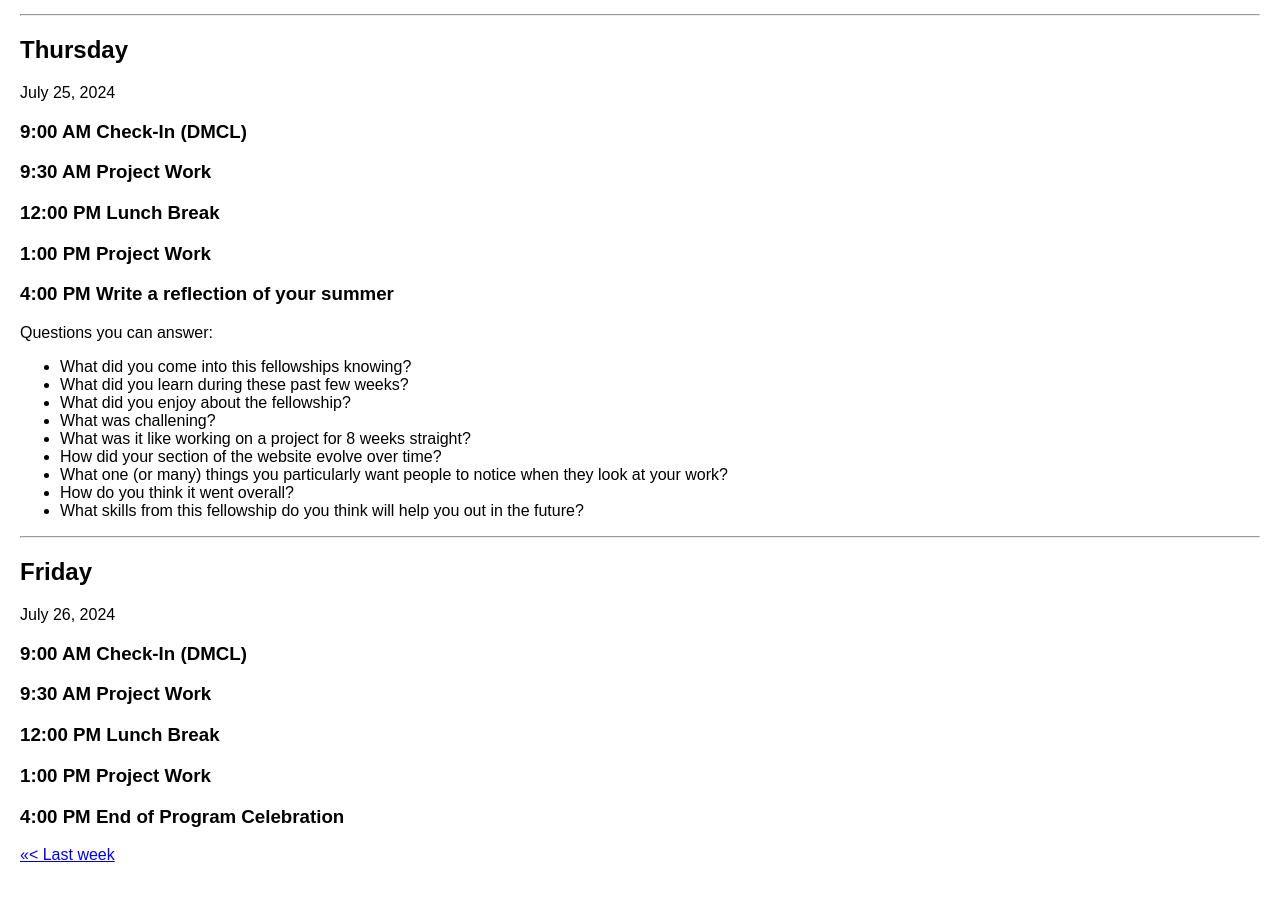
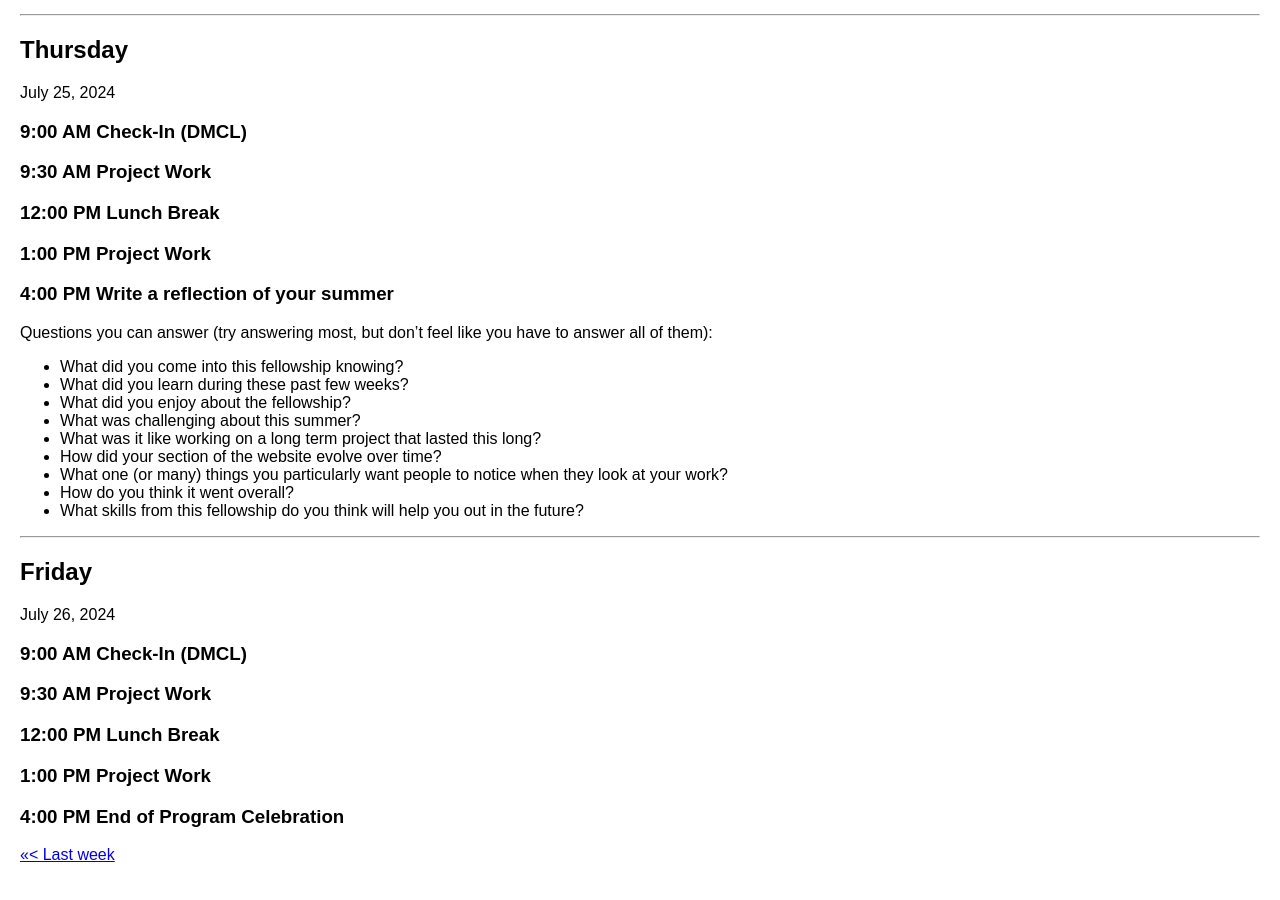
Before and after one commit to digbmc/dssf-syll, a Jekyll site: the page built from _weeks/08-final.md, in a window 1280 px wide and 900 px high, scrolled down 1450 px. Built offline with Jekyll 4.4.1, drawn with Linux system fonts in a browser that asks for light colours.

Commit message:
Update 08-final.md

```diff
--- a/_weeks/08-final.md
+++ b/_weeks/08-final.md
@@ -75,12 +75,12 @@ July 25, 2024
 
 ### 4:00 PM Write a reflection of your summer
 
-Questions you can answer:
-- What did you come into this fellowships knowing?
+Questions you can answer (try answering most, but don't feel like you have to answer all of them):
+- What did you come into this fellowship knowing?
 - What did you learn during these past few weeks?
 - What did you enjoy about the fellowship?
-- What was challening?
-- What was it like working on a project for 8 weeks straight?
+- What was challenging about this summer?
+- What was it like working on a long term project that lasted this long?
 - How did your section of the website evolve over time?
 - What one (or many) things you particularly want people to notice when they look at your work?
 - How do you think it went overall?
```
